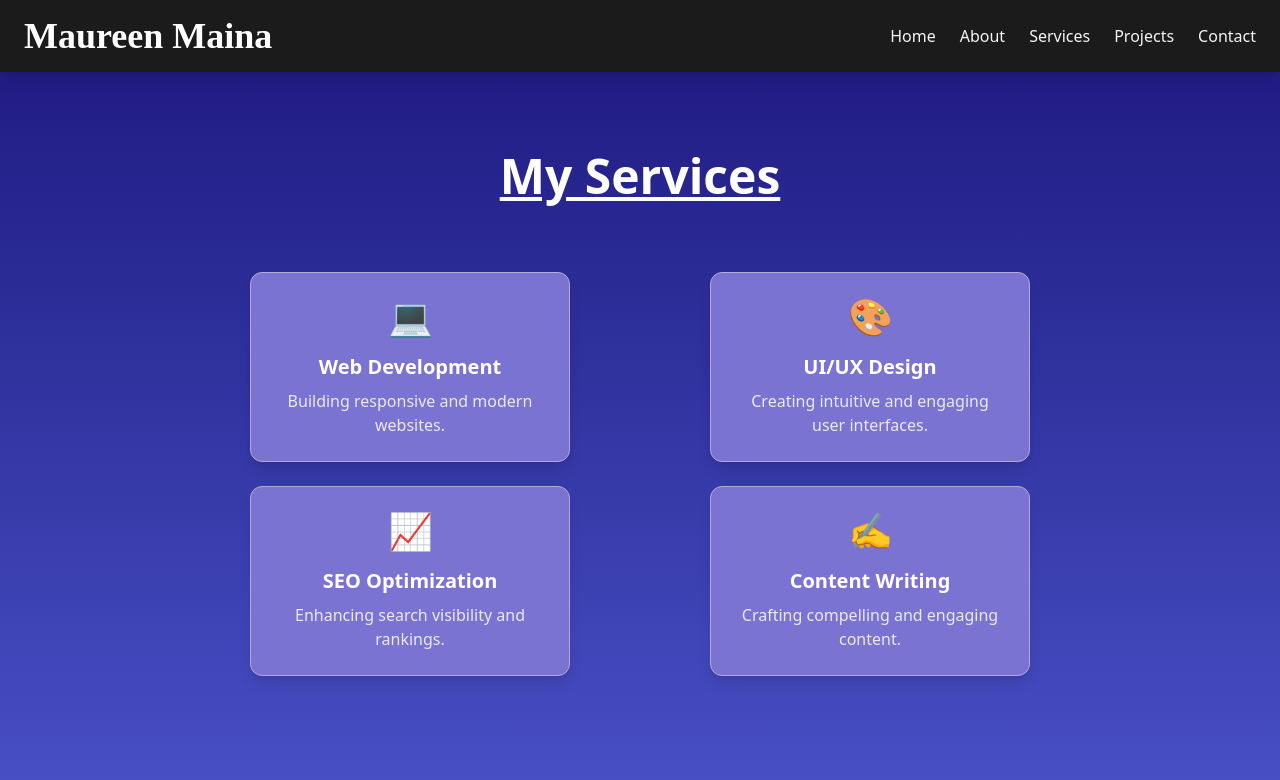
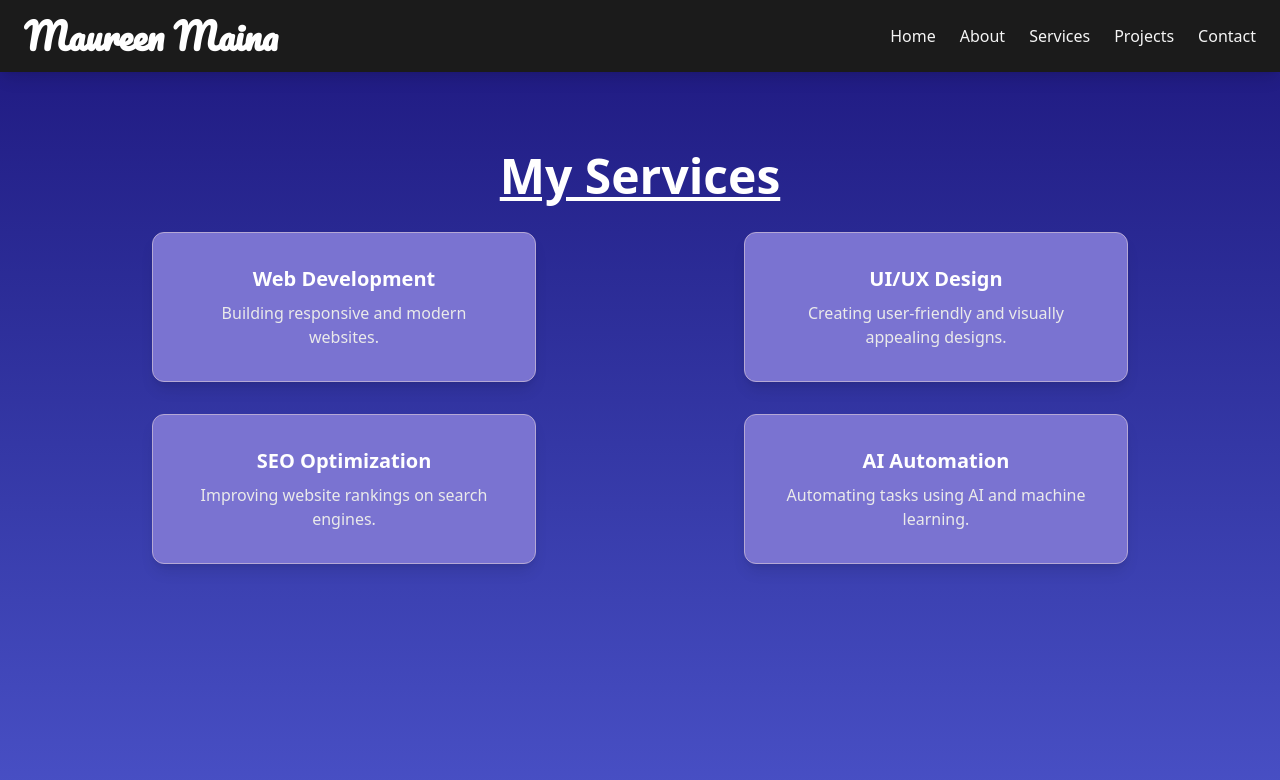
Before and after one commit to Maureen0007/My-Portfolio, a React (Vite) app: page /services in a window 1280 px wide. Shown: the top 780 px of the page. Built offline with nearby package versions, Linux system fonts and the light colour scheme.

Commit message:
Add modals/pop-ups to the services

```diff
--- a/src/components/Hero.jsx
+++ b/src/components/Hero.jsx
@@ -3,7 +3,7 @@ import { Link } from 'react-router-dom';
 
 function Hero() {
   return (
-    <section className="bg-gradient-to-b from-[#211C84] to-[#4D55CC] min-h-screen flex items-center justify-center text-center text-[#EAEAEA] p-10">
+    <section className="bg-gradient-to-b from-[#211C84] to-[#4D55CC] min-h-screen h-full flex items-center justify-center text-center text-[#EAEAEA] p-10">
       <div className="max-w-2xl">
         <h1 className="text-6xl font-bold text-[#FFFFFF] mb-6">Welcome to My Portfolio</h1>
         <p className="text-xl text-[#B5A8D5] mb-6">
--- a/src/index.css
+++ b/src/index.css
@@ -1,2 +1,2 @@
+@import url('https://fonts.googleapis.com/css2?family=Pacifico&display=swap');
 @import "tailwindcss";
-@import url('https://fonts.googleapis.com/css2?family=Pacifico&display=swap');
--- a/src/pages/About.jsx
+++ b/src/pages/About.jsx
@@ -4,7 +4,7 @@ import { Link } from 'react-router-dom';
 
 function About() {
   return (
-    <section className="bg-gradient-to-b from-[#211C84] to-[#4D55CC] min-h-screen flex flex-col md:flex-row items-center justify-center p-8 text-[#EAEAEA]">
+    <section className="bg-gradient-to-b from-[#211C84] to-[#4D55CC] min-h-screen h-full flex flex-col md:flex-row items-center justify-center p-8 text-[#EAEAEA]">
 
       <div className="md:w-1/2 flex justify-center">
         <img
--- a/src/pages/Contact.jsx
+++ b/src/pages/Contact.jsx
@@ -5,7 +5,7 @@ import { faFacebook, faTwitter, faLinkedin, faGithub } from "@fortawesome/free-b
 
 function Contact() {
   return (
-    <section className="py-20 px-6 flex flex-col items-center bg-gradient-to-b from-[#211C84] to-[#4D55CC] min-h-screen">
+    <section className="py-20 px-6 flex flex-col items-center bg-gradient-to-b from-[#211C84] to-[#4D55CC] min-h-screen h-full">
       <h2 className="text-5xl font-bold text-center mb-8 text-[#FFFFFF] text-decoration-line: underline">Contact Me</h2>
       <form className="w-full max-w-md bg-[#7A73D1] shadow-lg rounded-xl p-8 border border-[#B5A8D5] text-[#FFFFFF]">
         <label className="block mb-4">
--- a/src/pages/Services.jsx
+++ b/src/pages/Services.jsx
@@ -1,27 +1,50 @@
-import React from 'react'
+import React from 'react';
+import { useState } from 'react';
+import { Link } from 'react-router-dom';
 
 function Services() {
-    const services = [
-        { title: "Web Development", description: "Building responsive and modern websites.", icon: "💻" },
-        { title: "UI/UX Design", description: "Creating intuitive and engaging user interfaces.", icon: "🎨" },
-        { title: "SEO Optimization", description: "Enhancing search visibility and rankings.", icon: "📈" },
-        { title: "Content Writing", description: "Crafting compelling and engaging content.", icon: "✍️" }
-      ];
+  const [selectedService, setSelectedService] = useState(null);
+
+  const services = [
+    { title: "Web Development", description: "Building responsive and modern websites.", details: "I specialize in React, JavaScript, and Tailwind CSS to create fast, scalable, and visually appealing websites." },
+    { title: "UI/UX Design", description: "Creating user-friendly and visually appealing designs.", details: "I focus on crafting intuitive user experiences with Figma, Adobe XD, and modern design principles." },
+    { title: "SEO Optimization", description: "Improving website rankings on search engines.", details: "Optimizing content for search engines using keyword research, metadata optimization, and performance analysis." },
+    { title: "AI Automation", description: "Automating tasks using AI and machine learning.", details: "Developing AI-powered automation solutions for repetitive tasks, chatbots, and data processing." }
+  ];
 
   return (
-    <section className="py-20 px-6 flex flex-col items-center min-h-screen  bg-gradient-to-b from-[#211C84] to-[#4D55CC]">
-      <h2 className="text-5xl font-bold text-center mb-8 text-[#FFFFFF] text-decoration-line: underline">My Services</h2>
-      <div className="grid grid-cols-1 sm:grid-cols-2 gap-6 w-full max-w-4xl place-items-center mt-10">
+    <section className="py-20 px-6 flex flex-col items-center min-h-screen h-screen overflow-hidden bg-gradient-to-b from-[#211C84] to-[#4D55CC]">
+      <h2 className="text-5xl font-bold text-center mb-8 text-[#FFFFFF] underline">My Services</h2>
+      <div className="grid grid-cols-1 sm:grid-cols-2 md:grid-cols-2 lg:grid-cols-2 gap-8 w-full max-w-6xl place-items-center">
         {services.map((service, index) => (
-          <div key={index} className="p-6 bg-[#7A73D1] shadow-lg rounded-xl flex flex-col items-center text-center w-full max-w-xs border border-[#B5A8D5] text-[#FFFFFF]">
-            <span className="text-4xl mb-4">{service.icon}</span>
+          <button
+            key={index}
+            onClick={() => setSelectedService(service)}
+            className="p-8 bg-[#7A73D1] shadow-lg rounded-xl flex flex-col items-center text-center w-full max-w-sm border border-[#B5A8D5] text-[#FFFFFF] transition-all duration-300 transform hover:scale-105 hover:bg-[#B5A8D5] hover:text-[#211C84]"
+          >
             <h3 className="text-xl font-semibold mb-2">{service.title}</h3>
             <p className="text-[#EAEAEA]">{service.description}</p>
-          </div>
+          </button>
         ))}
       </div>
+
+      {/* Modal */}
+      {selectedService && (
+        <div className="fixed inset-0 flex items-center justify-center bg-black bg-opacity-50">
+          <div className="bg-white p-8 rounded-lg shadow-lg w-full max-w-md text-center">
+            <h2 className="text-2xl font-bold mb-4 text-[#211C84]">{selectedService.title}</h2>
+            <p className="text-gray-700">{selectedService.details}</p>
+            <button
+              onClick={() => setSelectedService(null)}
+              className="mt-6 bg-[#7A73D1] hover:bg-[#B5A8D5] text-white font-semibold py-2 px-6 rounded-lg transition duration-300"
+            >
+              Close
+            </button>
+          </div>
+        </div>
+      )}
     </section>
-  )
+  );
 }
 
-export default Services
+export default Services;
```
